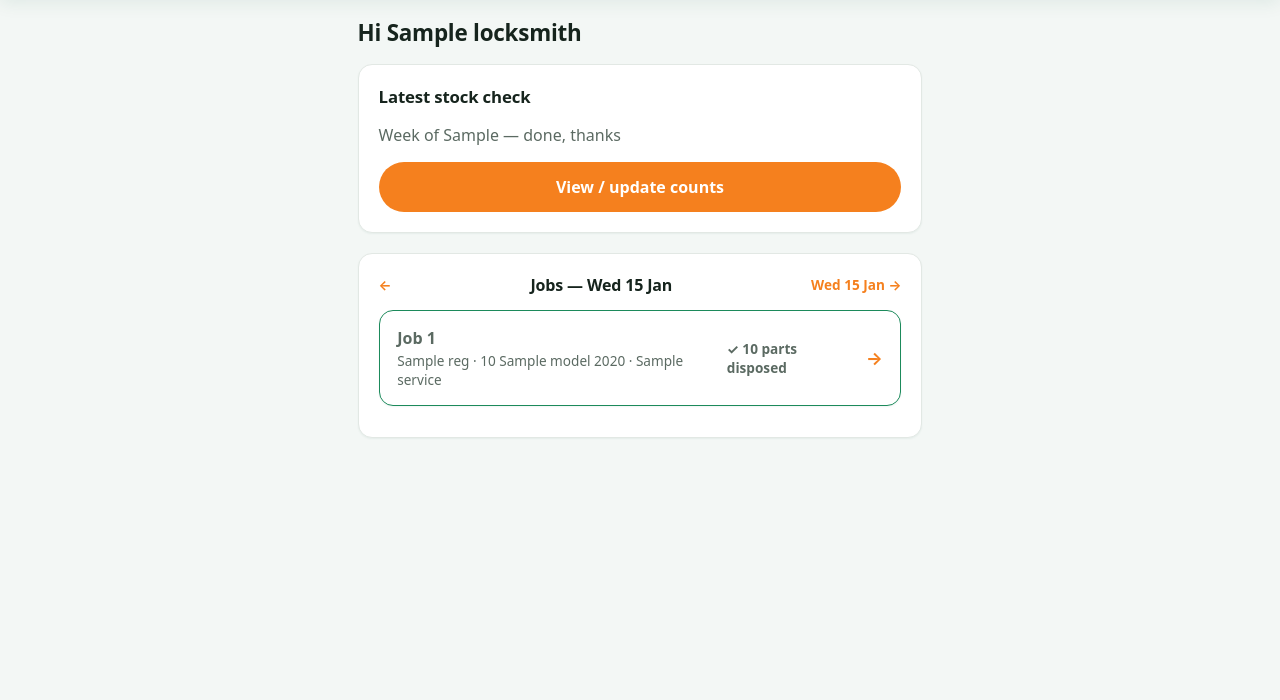
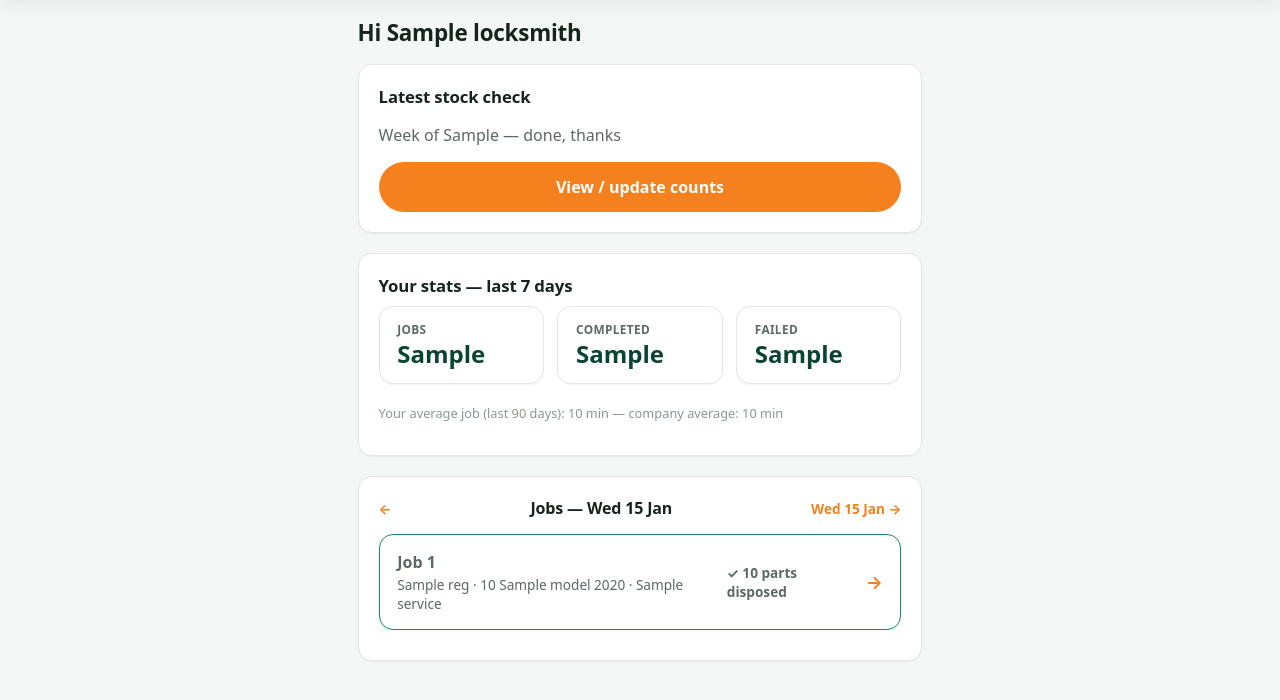
Before and after one commit to KingMajoring/Locksmith_bot, a Django app: template templates/locksmith_portal/dashboard.html in a window 1280 px wide. Shown: the part 51-751 px from the top of the page. Run offline with Django 5.2, Linux system fonts and the light colour scheme; the template is opened without the code that fills it: most values are stand-ins (such as "Sample title", 1, 10 or a date in 2020).

Commit message:
Locksmith self-visible stats on the portal dashboard
Jobs this week, completed/failed counts, and own vs company average
job duration (last 90 days, successful jobs only) — reuses the same
CompletedJob data apps.job_completion's office-only benchmarking
service already draws on, just aggregated across all loss types
rather than one at a time, and scoped to the signed-in locksmith.

Co-Authored-By: Claude Sonnet 5 <noreply@anthropic.com>
Claude-Session: https://claude.ai/code/session_01FabhvXvh93zsYFwmzJpPYH

```diff
--- a/templates/locksmith_portal/dashboard.html
+++ b/templates/locksmith_portal/dashboard.html
@@ -15,6 +15,30 @@
     </a>
   {% else %}
     <p class="empty">No stock check has been sent to you yet.</p>
+  {% endif %}
+</div>
+
+<div class="card">
+  <h2>Your stats — last 7 days</h2>
+  <div class="stat-row">
+    <div class="stat-tile">
+      <div class="stat-label">Jobs</div>
+      <div class="stat-value">{{ stats.jobs_this_week }}</div>
+    </div>
+    <div class="stat-tile">
+      <div class="stat-label">Completed</div>
+      <div class="stat-value">{{ stats.completed_this_week }}</div>
+    </div>
+    <div class="stat-tile">
+      <div class="stat-label">Failed</div>
+      <div class="stat-value">{{ stats.failed_this_week }}</div>
+    </div>
+  </div>
+  {% if stats.own_avg_minutes %}
+    <p class="sub">
+      Your average job (last 90 days): {{ stats.own_avg_minutes }} min
+      {% if stats.company_avg_minutes %} — company average: {{ stats.company_avg_minutes }} min{% endif %}
+    </p>
   {% endif %}
 </div>
 
```
Also changed, not shown: apps/locksmith_portal/tests.py (+33 -1 lines), apps/locksmith_portal/views.py (+33 -1 lines).
